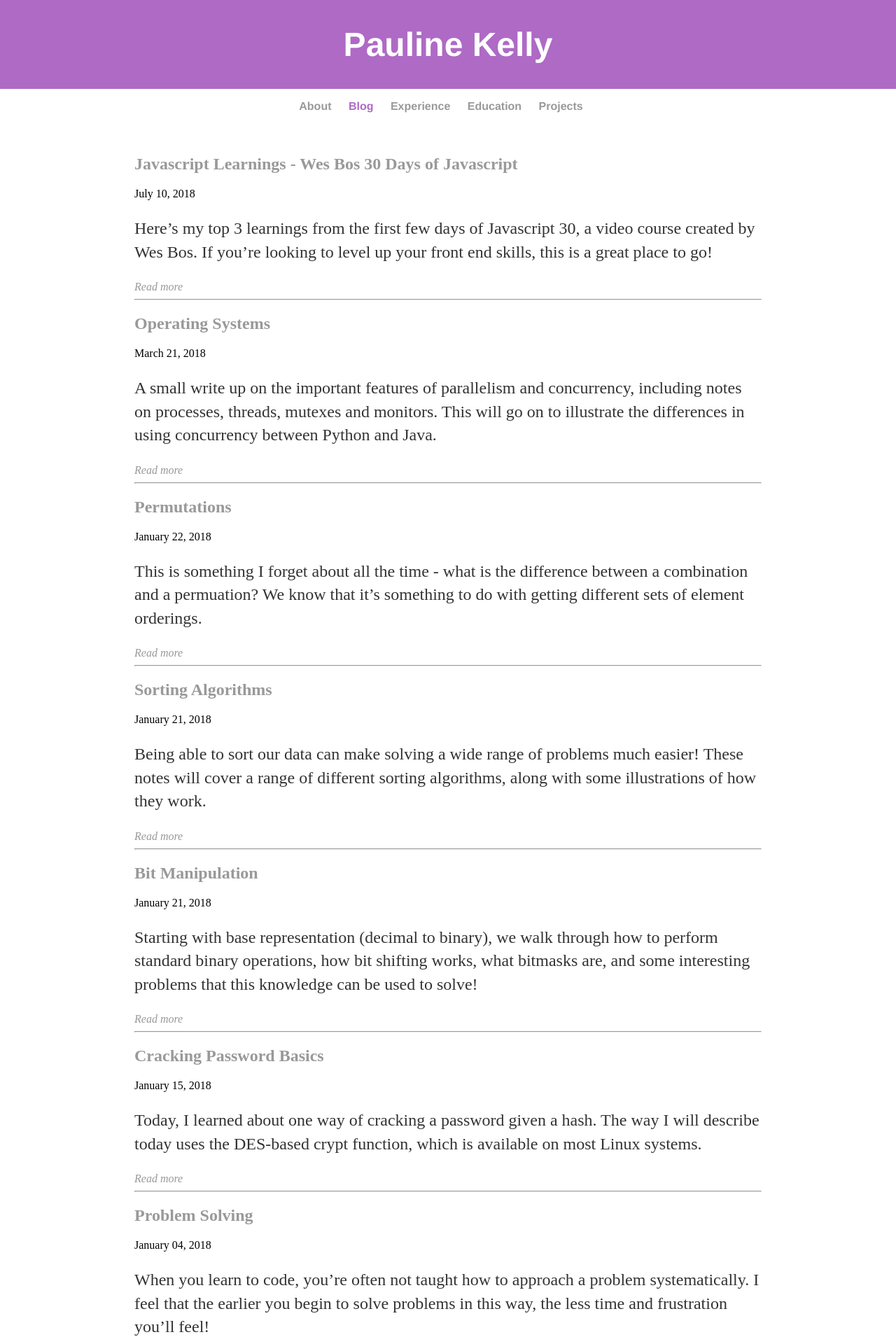
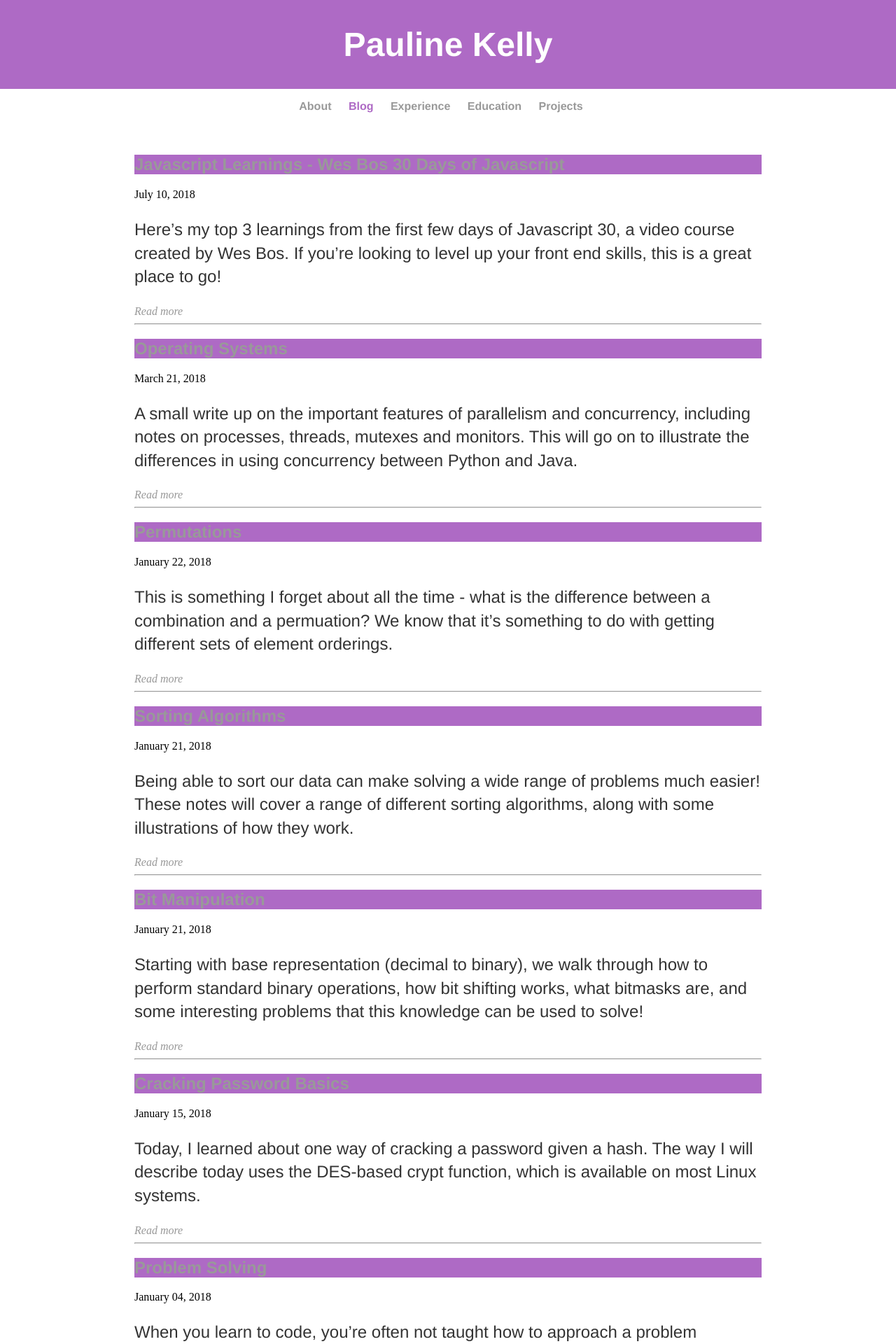
Before and after one commit to Sebbenbear/sebbenbear.github.io, a Jekyll site: the page built from blog/index.html, in a window 1280 px wide. Shown: the top 1920 px of the page at 70% size. Built offline with Jekyll 4.4.1, drawn with Linux system fonts in a browser that asks for light colours.

Commit message:
update h2, p fonts and colours

```diff
--- a/css/main.css
+++ b/css/main.css
@@ -34,10 +34,15 @@ h1 {
     font-size: 3em;
     font-family:'Helvetica', 'Arial', 'Sans-Serif';
 }
+h2 {
+    font-family:'Helvetica', 'Arial', 'Sans-Serif';
+    background: #AE6AC5;
+}
 p {
     font-size: 1.5em;
     line-height: 1.4em;
     color: #333;
+    font-family:'Helvetica', 'Arial', 'Sans-Serif';
 }
 footer {
     border-top: 1px solid #d5d5d5;
```
